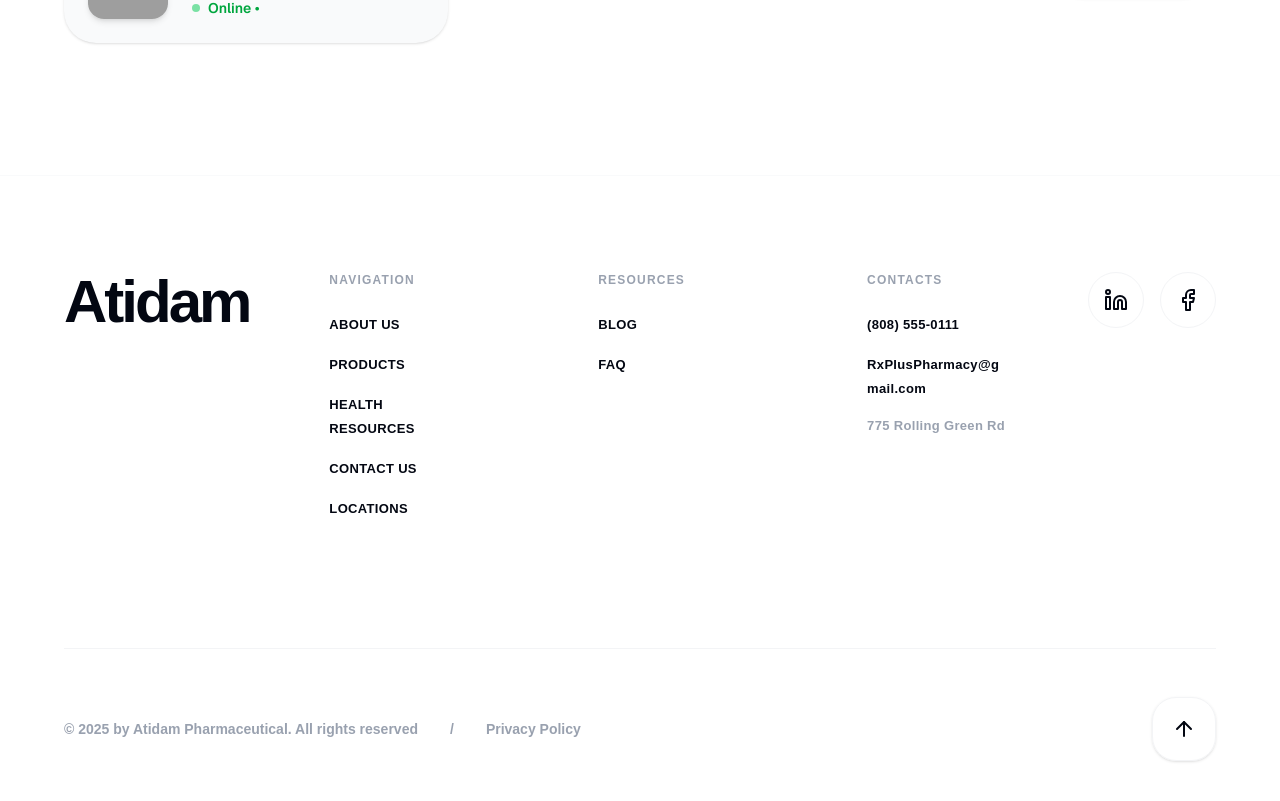
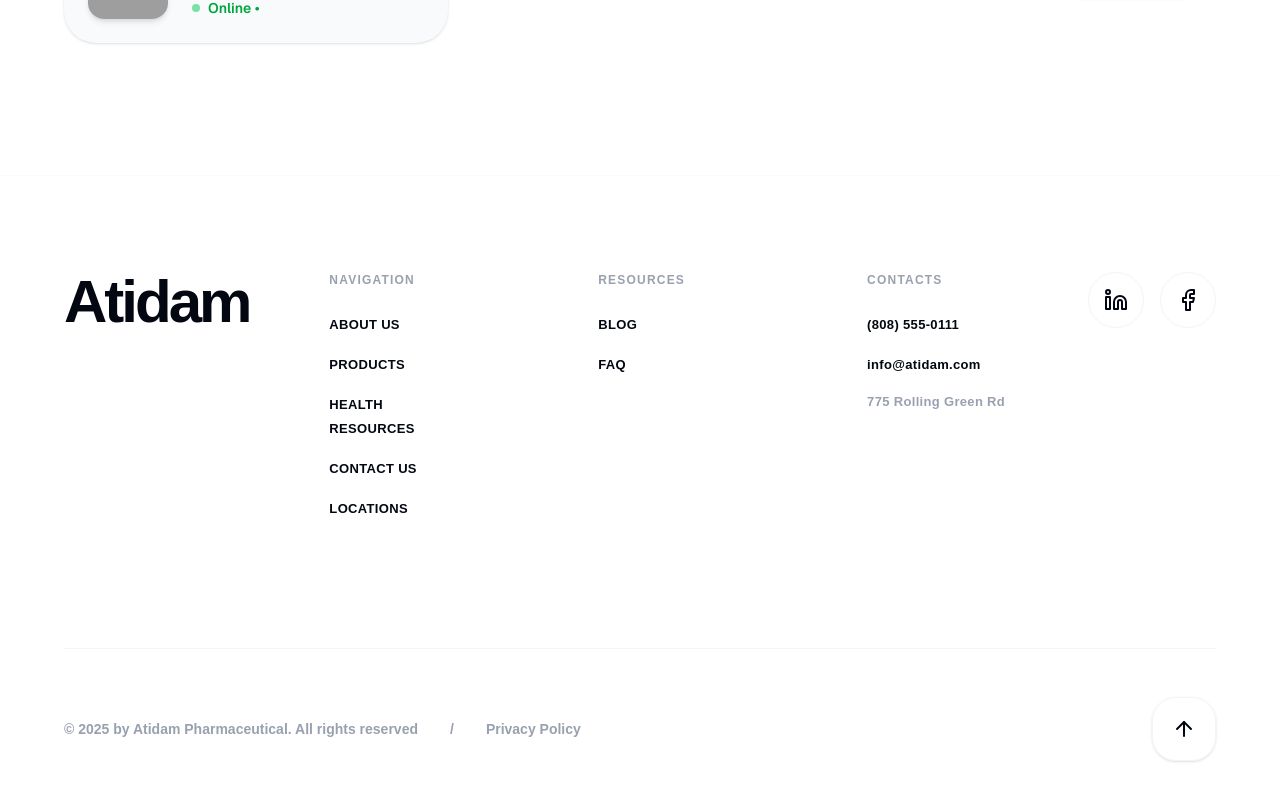
Before and after one commit to tomdan-ai/Atidam, a Next.js app: page / in a window 1280 px wide. Shown: the part 5838-6639 px from the top of the page. Built offline with nearby package versions, Linux system fonts and the light colour scheme; grey boxes are pictures that could not be loaded.

Commit message:
feat: Update contact email in Footer component for better communication

```diff
--- a/components/Footer.tsx
+++ b/components/Footer.tsx
@@ -53,7 +53,7 @@ export default function Footer() {
                             <h4 className="text-[10px] sm:text-xs font-bold uppercase tracking-widest text-gray-400">Contacts</h4>
                             <ul className="flex flex-col gap-2 sm:gap-3 md:gap-4">
                                 <li><a href="tel:8085550111" className="text-gray-950 font-bold hover:text-green-600 transition-colors text-[11px] sm:text-[12px] md:text-[13px] tracking-wide">(808) 555-0111</a></li>
-                                <li><a href="mailto:RxPlusPharmacy@gmail.com" className="text-gray-950 font-bold hover:text-green-600 transition-colors text-[11px] sm:text-[12px] md:text-[13px] tracking-wide break-all">RxPlusPharmacy@gmail.com</a></li>
+                                <li><a href="mailto:info@atidam.com" className="text-gray-950 font-bold hover:text-green-600 transition-colors text-[11px] sm:text-[12px] md:text-[13px] tracking-wide break-all">info@atidam.com</a></li>
                                 <li className="text-gray-400 font-bold text-[11px] sm:text-[12px] md:text-[13px] tracking-wide">775 Rolling Green Rd</li>
                             </ul>
                         </div>
```
